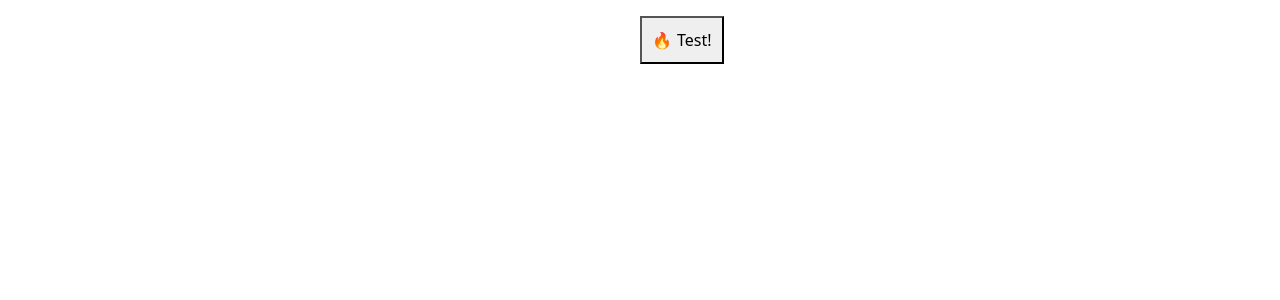
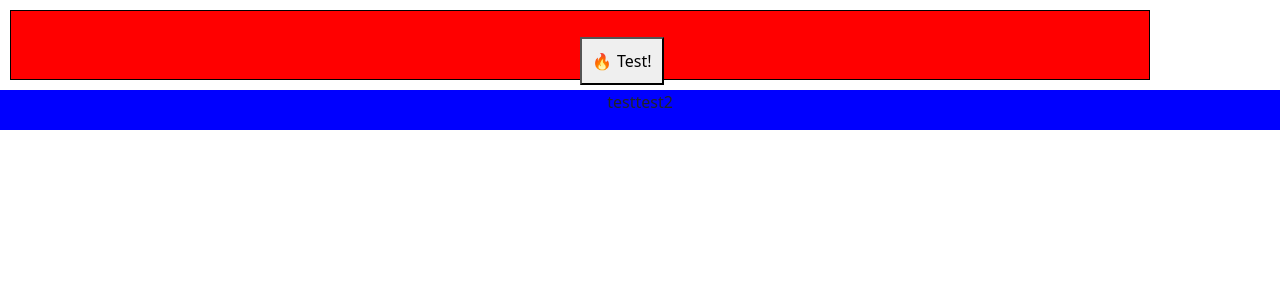
Before and after one commit to emilywang0/frontend-prep, a React (Vite) app: page / in a window 1280 px wide. Shown: the top 300 px of the page. Built offline with nearby package versions, Linux system fonts and the light colour scheme.

Commit message:
CSS styling rules

```diff
--- a/src/App.tsx
+++ b/src/App.tsx
@@ -1,7 +1,7 @@
 import Alert from "./components/Alert";
 import ListGroup from "./components/ListGroup";
 import "./index.css";
-import Header from "./components/Header";
+// import Header from "./components/Header";
 
 function App() {
   let items = ["New York", "San Francisco", "Tokyo", "London", "Paris"];
@@ -10,11 +10,16 @@ function App() {
     console.log(item);
   };
   return (
-    <div className="page">
-      <Header />
-
-      <button className="button">Test!</button>
-    </div>
+    <>
+      <div className="container">
+        <button className="button">Test!</button>
+      </div>
+      <div className="flex-container">
+        <p>test</p>
+        <p> test2 </p>
+      </div>
+      <div className="grid-container"></div>
+    </>
   );
 }
 
--- a/src/basic.css
+++ b/src/basic.css
@@ -8,14 +8,17 @@
 .container {
     padding: var(--padding);
     border: 1px solid black;
-    margin: 10px;
+    /* margin: 20%; */
     box-sizing: border-box;
+    /* box is 200px including padding */
+    width: 200px;
 }
 
 .flex-container {
     display: flex;
     justify-content: space-between;
     align-items: center;
+    background-color: blue;
 }
 
 .grid-container {
@@ -90,3 +93,15 @@
 .animated-box {
     animation: slide-in 0.5s forwards;
 }
+
+/* Styling Choices */
+
+.border-design {
+    border-radius: 10px;
+    box-shadow: 0px 4px 8px rgba(0,0,0,0.2);
+}
+
+.overlay {
+    background: rgba(0,0,0, 0.5);
+    opacity: 10%;
+}
--- a/src/index.css
+++ b/src/index.css
@@ -3,6 +3,7 @@
     --secondary-color: pink;
     --padding: 10px;
 }
+
 
 .button {
     position: relative;
@@ -18,8 +19,24 @@
 }
 
 .container {
-    position: relative;
-    height: 100vh;
+   padding: var(--padding);
+   border: 1px solid black;
+   margin: 10px;
+   background-color: red;
+   box-sizing: border-box;
+}
+
+.flex-container {
+    display: flex;
+    justify-content: center;
+    align-items: center;
+    background-color: blue;
+}
+
+.grid-container {
+    display: grid;
+    grid-template-columns: repeat(3, 1fr);
+    gap: 10px;
 }
 
 
```
Also changed, not shown: 1 other file (tests, documents, lock files or other folders).
